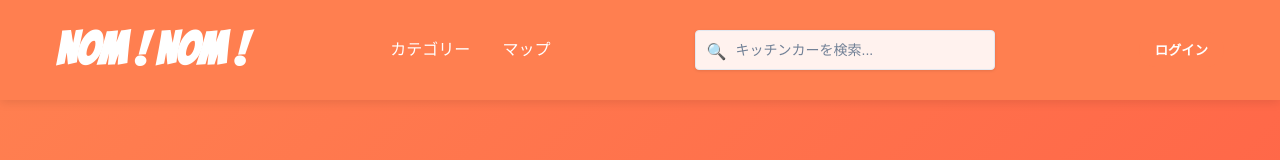
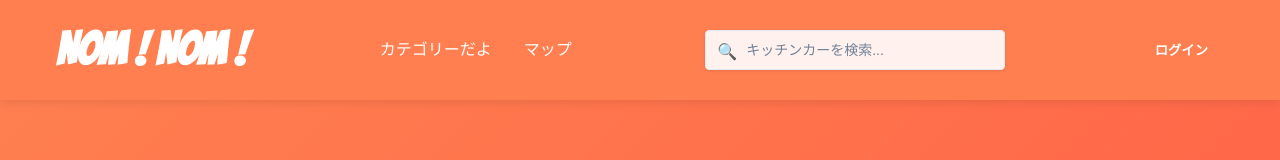
Before and after one commit to yota4071/kichen-car-app, a Next.js app: page / in a window 1280 px wide. Shown: the top 160 px of the page. Built offline with nearby package versions, Linux system fonts and the light colour scheme; no server answers; the database is empty.

Commit message:
v2飲みの反映かのテスト

```diff
--- a/components/Header.tsx
+++ b/components/Header.tsx
@@ -125,7 +125,8 @@
           <nav>
             <ul className="nav-list">
               {/* <li><Link href="/" className="nav-link">ホーム</Link></li> */}
-              <li><Link href="/categories" className="nav-link">カテゴリー</Link></li>
+              {/* ブランチのテスト */}
+              <li><Link href="/categories" className="nav-link">カテゴリーだよ</Link></li>
               <li><Link href="/map" className="nav-link">マップ</Link></li>
             </ul>
           </nav>
--- a/pages/api/hello.ts
+++ b/pages/api/hello.ts
@@ -11,3 +11,4 @@
 ) {
   res.status(200).json({ name: "John Doe" });
 }
+//v2初めてのvommit
```
